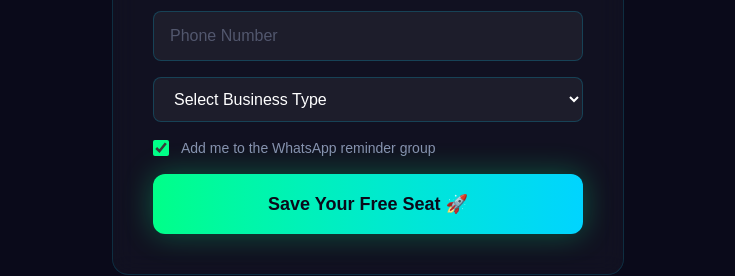
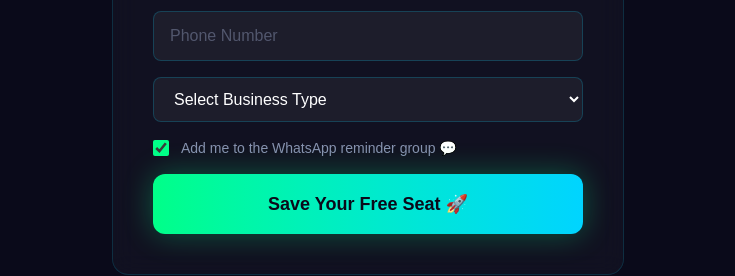
Before and after one commit to IsaacYap90/ionicx-ai, a Next.js app: page /webinar in a window 1280 px wide. Shown: the part 4100-4376 px from the top of the page, without its empty margins (272-1007 px from the left). Built offline with nearby package versions, Linux system fonts and the light colour scheme.

Commit message:
Add 'Other' text input + WhatsApp group refinements on webinar form

```diff
--- a/src/app/webinar/page.tsx
+++ b/src/app/webinar/page.tsx
@@ -165,7 +165,7 @@ function FAQ() {
 
 /* ───────── Registration Form ───────── */
 function RegistrationForm() {
-  const [form, setForm] = useState({ name: "", email: "", phone: "", businessType: "", whatsapp: true });
+  const [form, setForm] = useState({ name: "", email: "", phone: "", businessType: "", otherBusiness: "", whatsapp: true });
   const [status, setStatus] = useState<"idle" | "loading" | "success" | "error">("idle");
 
   const handleSubmit = async (e: FormEvent) => {
@@ -212,9 +212,12 @@ function RegistrationForm() {
         <option value="services">Professional Services</option>
         <option value="other">Other</option>
       </select>
+      {form.businessType === "other" && (
+        <input required placeholder="Please specify your business type" className={inputCls} value={form.otherBusiness} onChange={(e) => setForm({ ...form, otherBusiness: e.target.value })} />
+      )}
       <label className="flex items-center gap-3 text-sm text-[#8892b0] cursor-pointer">
         <input type="checkbox" checked={form.whatsapp} onChange={(e) => setForm({ ...form, whatsapp: e.target.checked })} className="w-4 h-4 accent-[#00ff88]" />
-        Add me to the WhatsApp reminder group
+        Add me to the WhatsApp reminder group 💬
       </label>
       <button
         type="submit"
```
